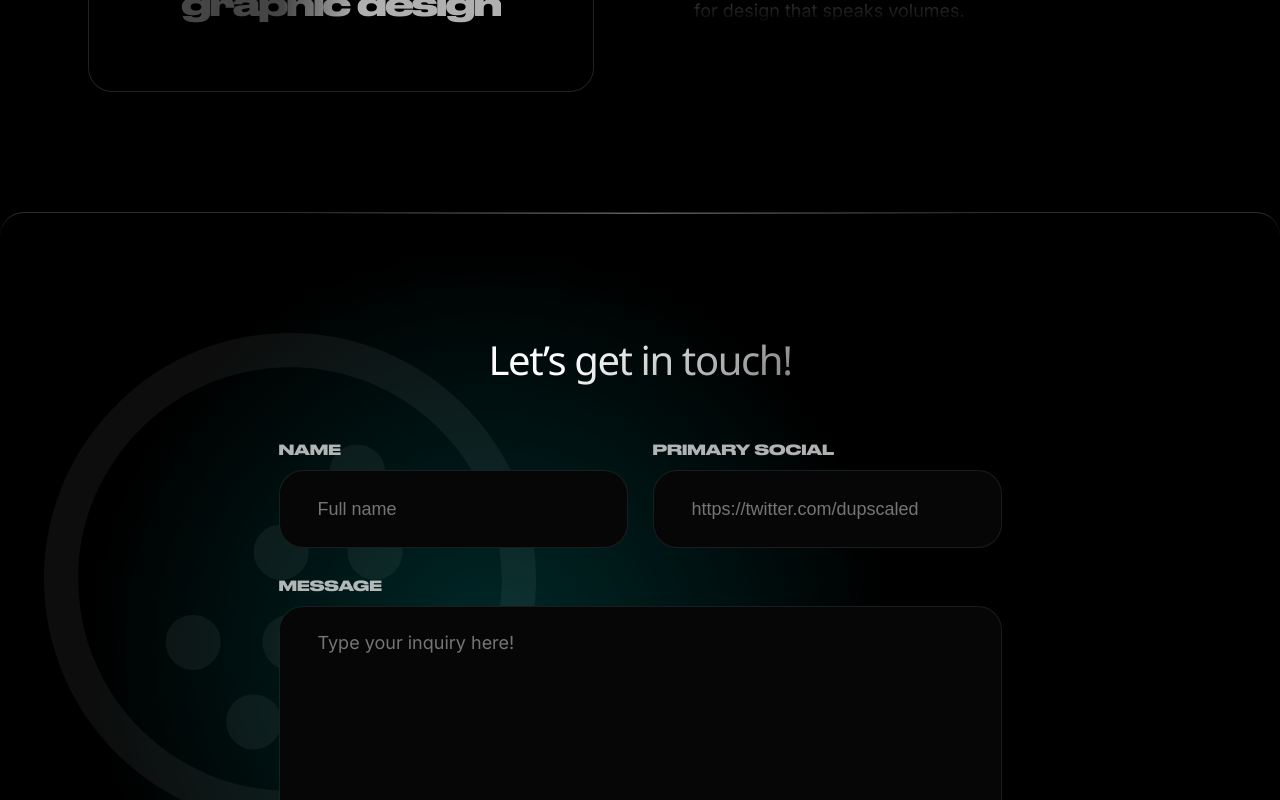
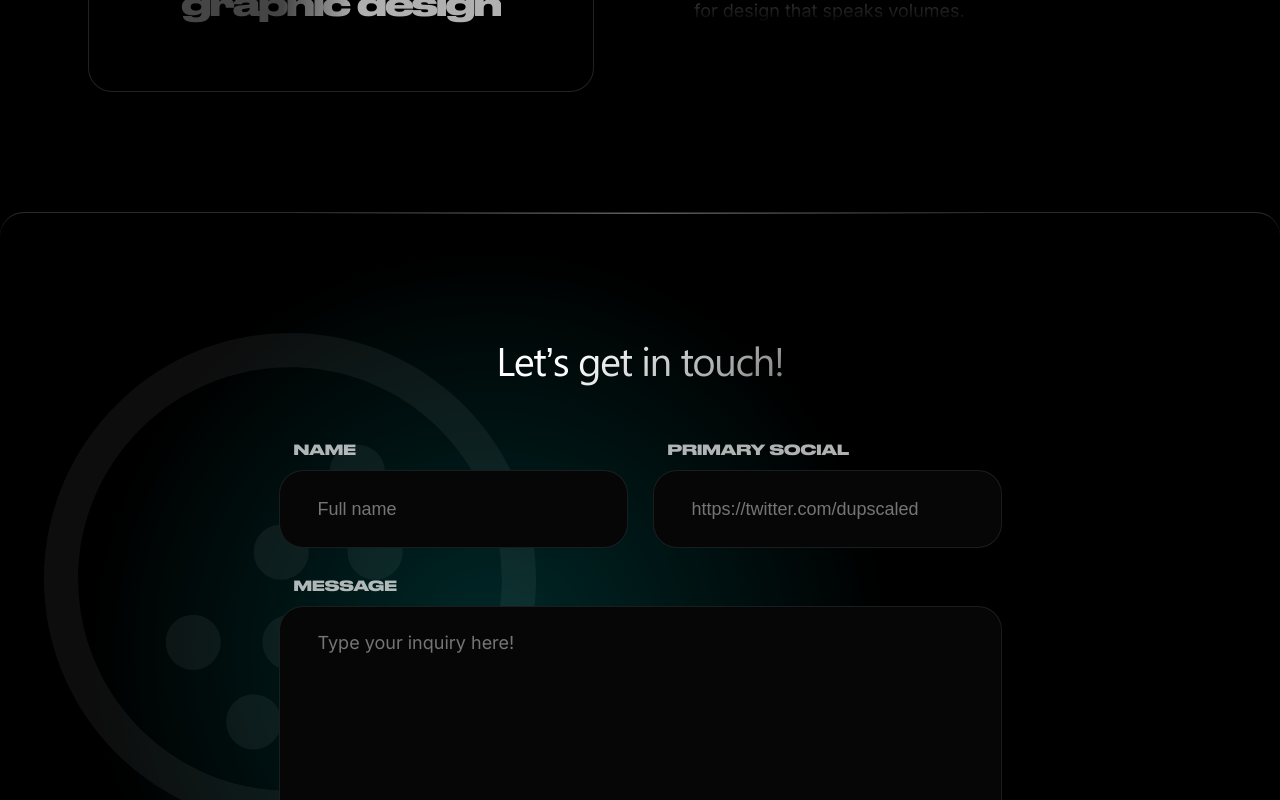
Before and after one commit to Svobyyy/daliksy, a Next.js app: page / in a window 1280 px wide. Shown: the part 2401-3201 px from the top of the page. Built offline with nearby package versions, Linux system fonts and the light colour scheme.

Commit message:
form fix

```diff
--- a/app/globals.css
+++ b/app/globals.css
@@ -55,7 +55,6 @@ h3 {
   -webkit-background-clip: text;
   background-clip: text;
   -webkit-text-fill-color: transparent;
-  font-family: Segoe UI;
   line-height: 53px;
   letter-spacing: -1.4px;
 }
@@ -117,6 +116,7 @@ label {
   font-size: 14px;
   font-weight: 700;
   line-height: 27px;
+  margin-left: 15px;
   color: #ffffffb1;
 }
 
```
